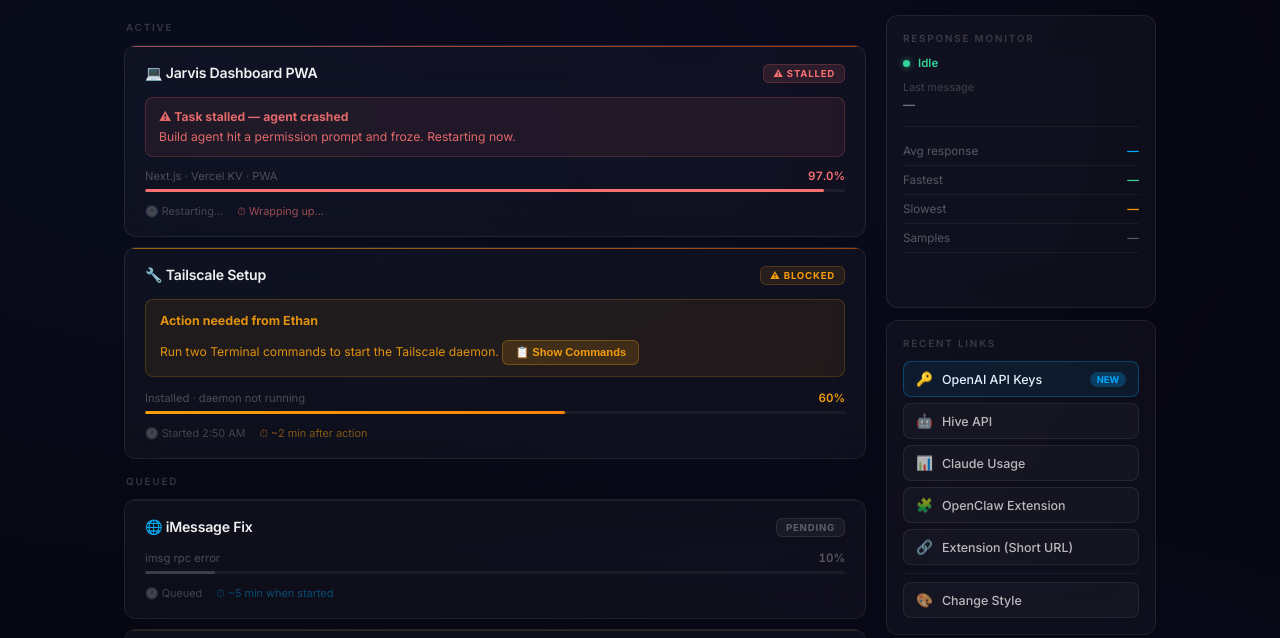
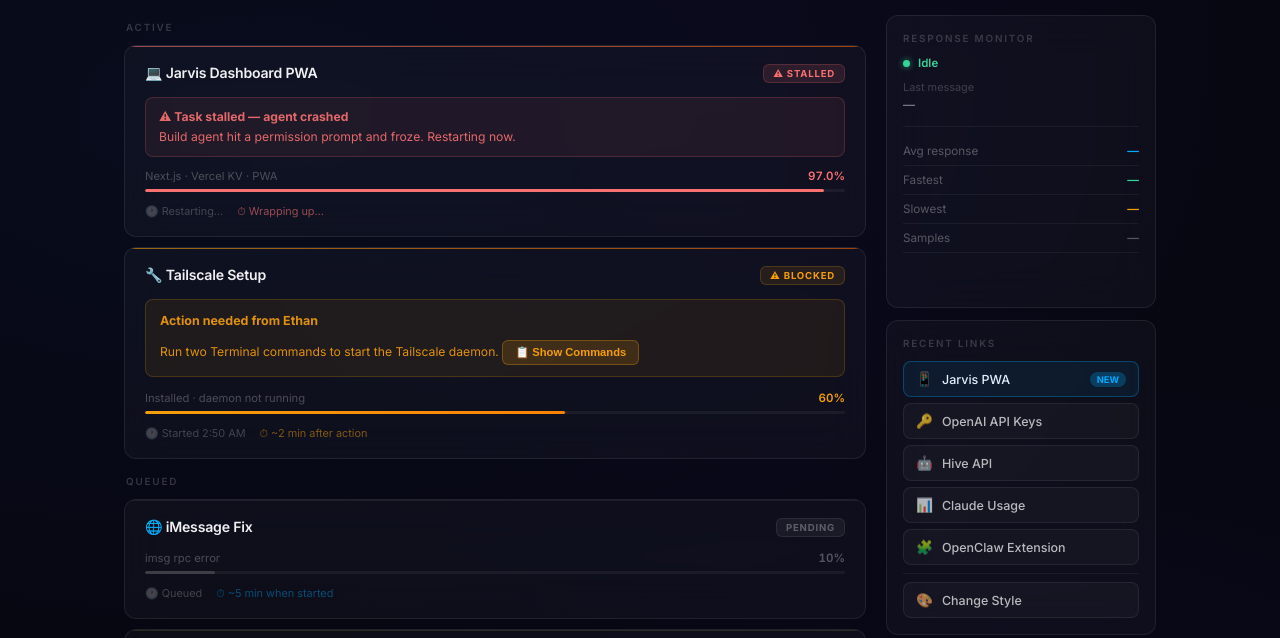
Before and after one commit to EthanFurstoss/jarvis-status, a plain HTML site: page index.html in a window 1280 px wide. Shown: the part 105-743 px from the top of the page. Drawn offline with Linux system fonts and the light colour scheme; no server answers.

Commit message:
Add PWA link to Recent Links

```diff
--- a/index.html
+++ b/index.html
@@ -348,14 +348,14 @@
 
     <div class="widget glass">
       <div class="widget-title">Recent Links</div>
-      <a class="link-btn" href="https://platform.openai.com/api-keys" target="_blank" style="background:rgba(0,170,255,0.08);border-color:rgba(0,170,255,0.3);color:#e0f0ff">
-        <span class="link-icon">🔑</span>OpenAI API Keys
+      <a class="link-btn" href="https://jarvis-dashboard-beryl.vercel.app" target="_blank" style="background:rgba(0,170,255,0.08);border-color:rgba(0,170,255,0.3);color:#e0f0ff">
+        <span class="link-icon">📱</span>Jarvis PWA
         <span style="margin-left:auto;font-size:0.58rem;background:rgba(0,170,255,0.25);color:#00aaff;padding:2px 7px;border-radius:10px;font-weight:700;flex-shrink:0">NEW</span>
       </a>
+      <a class="link-btn" href="https://platform.openai.com/api-keys" target="_blank"><span class="link-icon">🔑</span>OpenAI API Keys</a>
       <a class="link-btn" href="https://hivemoderation.com" target="_blank"><span class="link-icon">🤖</span>Hive API</a>
       <a class="link-btn" href="https://console.anthropic.com/usage" target="_blank"><span class="link-icon">📊</span>Claude Usage</a>
       <a class="link-btn" href="https://chromewebstore.google.com/detail/openclaw-browser-relay/nglingapjinhecnfejdcpihlpneeadjp" target="_blank"><span class="link-icon">🧩</span>OpenClaw Extension</a>
-      <a class="link-btn" href="https://tinyurl.com/24flyx5l" target="_blank"><span class="link-icon">🔗</span>Extension (Short URL)</a>
       <div style="border-top:1px solid rgba(255,255,255,0.05);margin:8px 0"></div>
       <a class="link-btn" href="/jarvis-status/styles.html"><span class="link-icon">🎨</span>Change Style</a>
     </div>
```
